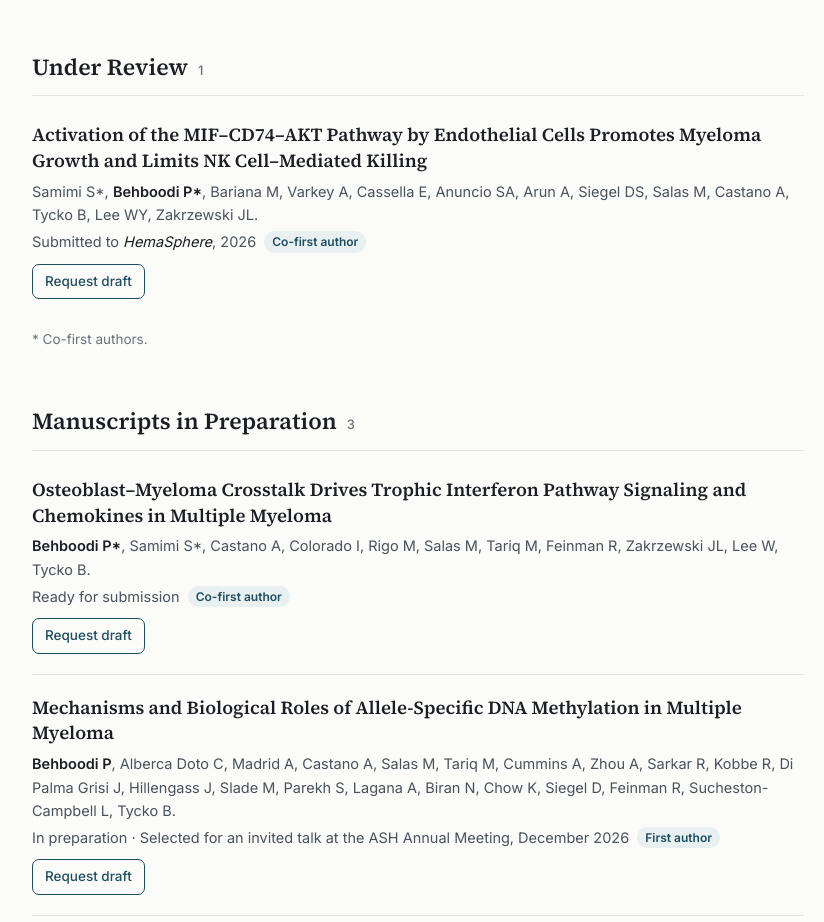
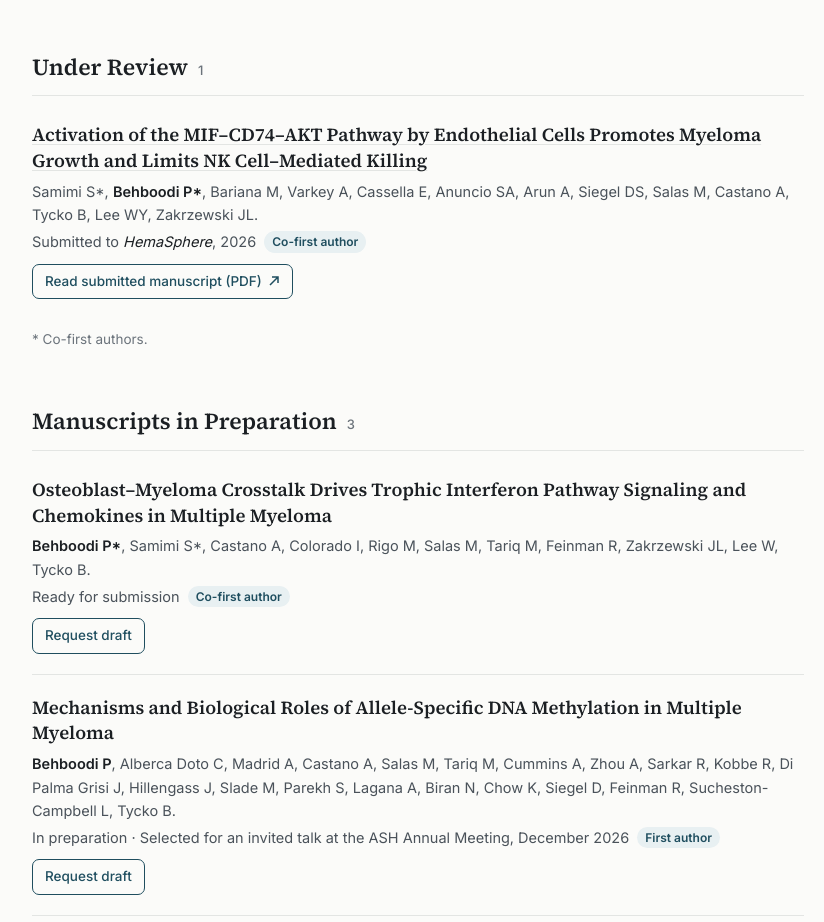
Before and after one commit to pbehbood/publications, a plain HTML site: page index.html in a window 1280 px wide. Shown: the part 1468-2390 px from the top of the page, without its empty margins (222-1046 px from the left). Drawn offline with Linux system fonts and the light colour scheme.

Commit message:
Link under-review HemaSphere manuscript to submitted PDF
Co-Authored-By: Claude Opus 5.5 <noreply@anthropic.com>

```diff
--- a/index.html
+++ b/index.html
@@ -234,10 +234,10 @@
     <h2 id="h-review">Under Review <span class="count">1</span></h2>
     <ul class="list">
       <li class="item">
-        <h3>Activation of the MIF&ndash;CD74&ndash;AKT Pathway by Endothelial Cells Promotes Myeloma Growth and Limits NK Cell&ndash;Mediated Killing</h3>
+        <h3><a href="papers/Samimi-Behboodi-2026-HemaSphere-submitted.pdf" target="_blank" rel="noopener">Activation of the MIF&ndash;CD74&ndash;AKT Pathway by Endothelial Cells Promotes Myeloma Growth and Limits NK Cell&ndash;Mediated Killing</a></h3>
         <p class="authors">Samimi S&#42;, <b>Behboodi P&#42;</b>, Bariana M, Varkey A, Cassella E, Anuncio SA, Arun A, Siegel DS, Salas M, Castano A, Tycko B, Lee WY, Zakrzewski JL.</p>
         <p class="venue">Submitted to <em>HemaSphere</em>, 2026 <span class="tag">Co-first author</span></p>
-        <p class="actions"><a class="btn" href="mailto:panteabehboodi1994@gmail.com?subject=Draft%20request%3A%20MIF-CD74-AKT%20endothelial%20cells%20in%20myeloma">Request draft</a></p>
+        <p class="actions"><a class="btn" href="papers/Samimi-Behboodi-2026-HemaSphere-submitted.pdf" target="_blank" rel="noopener">Read submitted manuscript (PDF) <svg viewBox="0 0 12 12" aria-hidden="true"><path d="M4 2h6v6M10 2 2 10" fill="none" stroke="currentColor" stroke-width="1.5"/></svg></a></p>
       </li>
     </ul>
     <p class="section-note">&#42; Co-first authors.</p>
```
Also changed, not shown: 1 other file.
